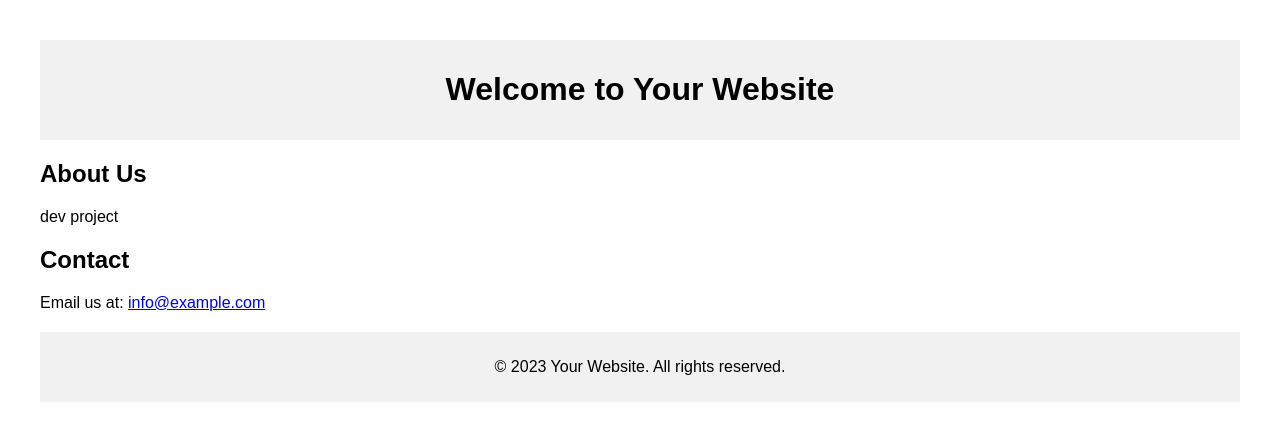
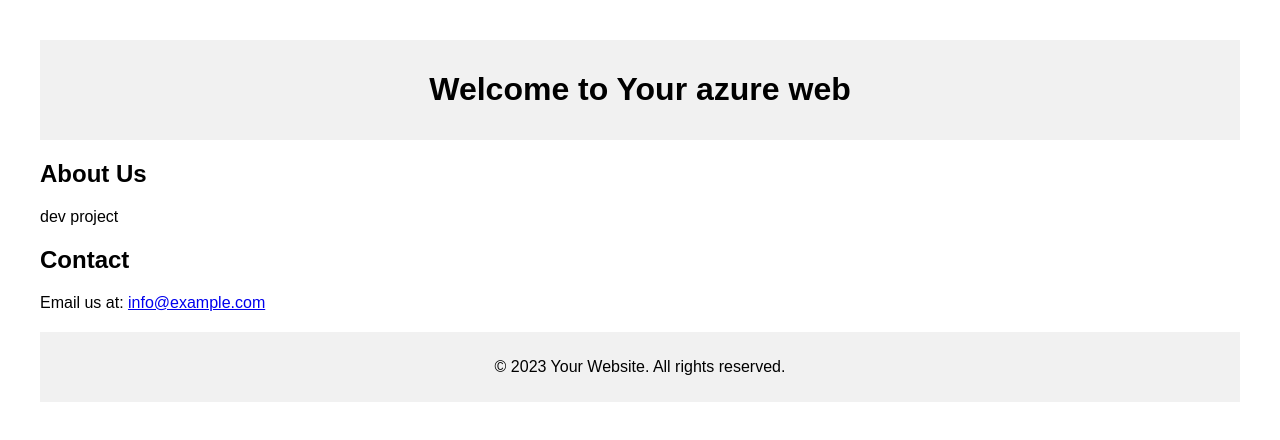
Before and after one commit to devopstestlab-dev/myproject-githubaction, a plain HTML site: page index.html in a window 1280 px wide. Drawn offline with Linux system fonts and the light colour scheme.

Commit message:
web name chnaged from dev

```diff
--- a/index.html
+++ b/index.html
@@ -27,7 +27,7 @@
 </head>
 <body>
     <header>
-        <h1>Welcome to Your Website</h1>
+        <h1>Welcome to Your azure web</h1>
     </header>
 
     <section>
```
